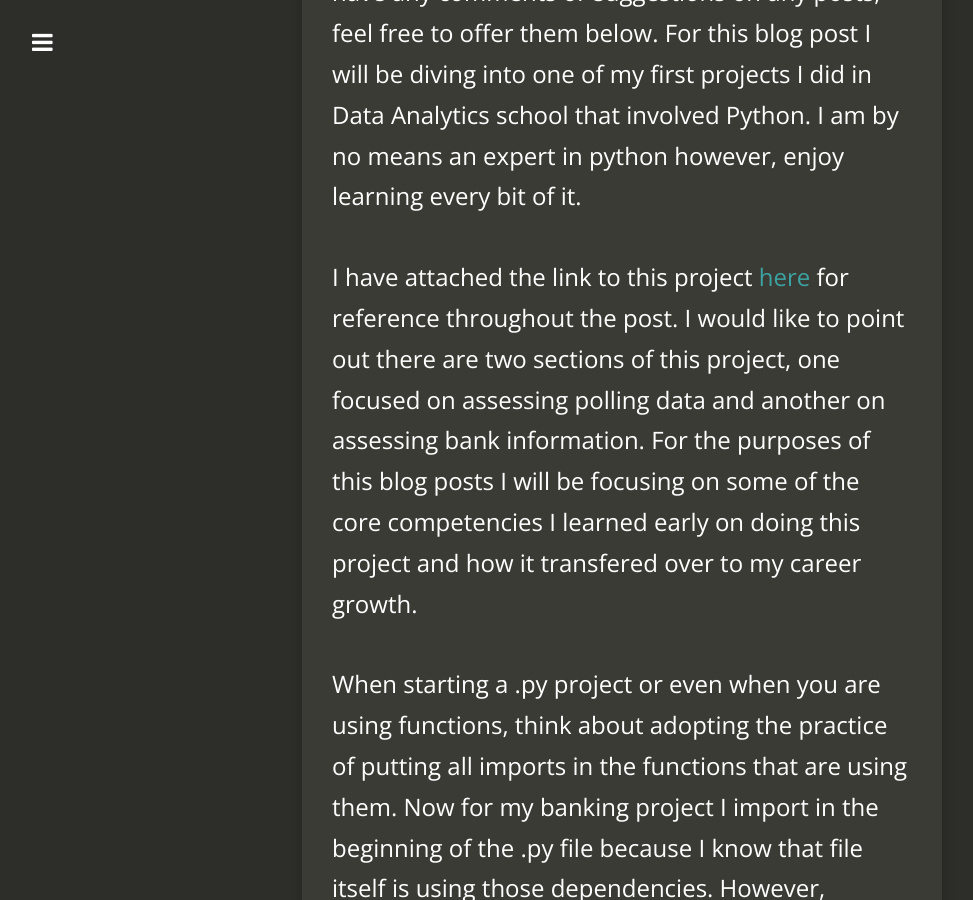
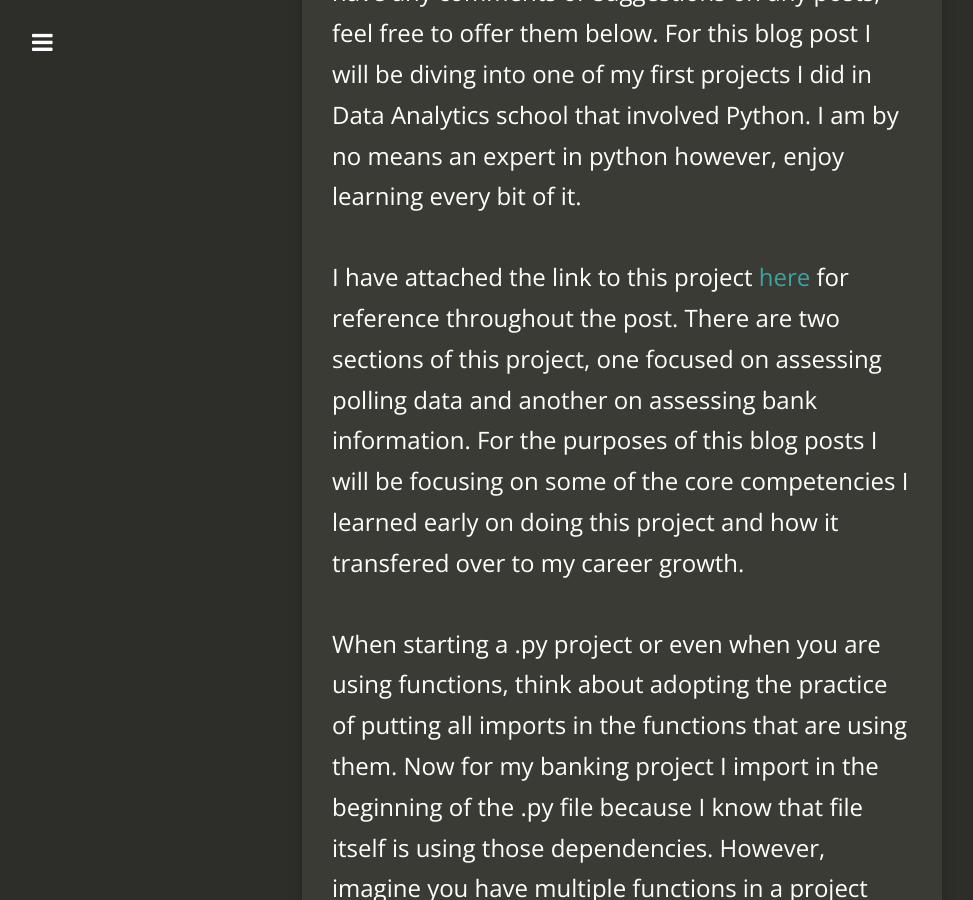
Before and after one commit to Mvillarreal88/mvillarreal88.github.io, a Jekyll site: the page built from _posts/2022-08-10-welcome-to-my-first-post.md, in a window 1280 px wide and 900 px high, scrolled down 407 px. Shown: the whole window, without its empty margins (18-991 px from the left). Built offline with Jekyll 4.4.1, drawn with Linux system fonts in a browser that asks for light colours; nearby versions of some CDN libraries; comment, search, counter and statistics services are not loaded.

Commit message:
Update to text

```diff
--- a/_posts/2022-08-10-welcome-to-my-first-post.md
+++ b/_posts/2022-08-10-welcome-to-my-first-post.md
@@ -15,7 +15,7 @@ tags:
 
 I would first like to point out that I LOVE all feedback on the work that I do. So please if you have any comments or suggestions on any posts, feel free to offer them below. For this blog post I will be diving into one of my first projects I did in Data Analytics school that involved Python. I am by no means an expert in python however, enjoy learning every bit of it.
 
-I have attached the link to this project [here](https://github.com/Mvillarreal88/Bank-and-Polling-Python-Analysis-) for reference throughout the post. I would like to point out there are two sections of this project, one focused on assessing polling data and another on assessing bank information. For the purposes of this blog posts I will be focusing on some of the core competencies I learned early on doing this project and how it transfered over to my career growth.
+I have attached the link to this project [here](https://github.com/Mvillarreal88/Bank-and-Polling-Python-Analysis-) for reference throughout the post. There are two sections of this project, one focused on assessing polling data and another on assessing bank information. For the purposes of this blog posts I will be focusing on some of the core competencies I learned early on doing this project and how it transfered over to my career growth.
 
 When starting a .py project or even when you are using functions, think about adopting the practice of putting all imports in the functions that are using them. Now for my banking project I import in the beginning of the .py file because I know that file itself is using those dependencies. However, imagine you have multiple functions in a project that all are using different libraries inside of them. What I learned early on is to put your imports into the beginning of the functions that use them rather than the top of the module. If I ever want to move my function to another project or module, I know that the functionality will work as it has been tested in that environment. I have found this makes it easier for you to deploy functions to other projects and overall makes it easier for others to understand the dependencies that particular function is using. One drawback is you may see a slight speed penalty however, in a lot of cases this will be minimal to insignificant.
 
```
